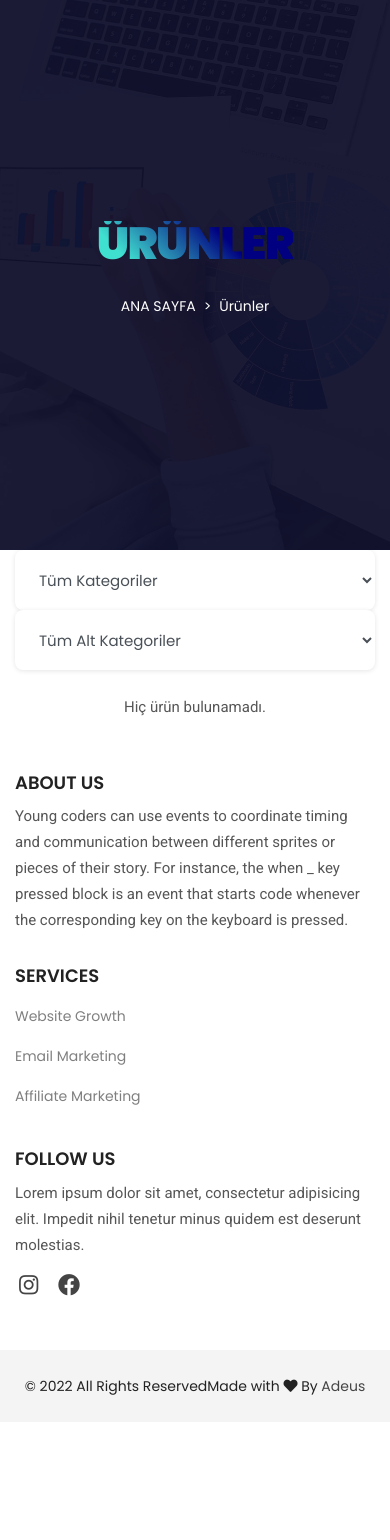
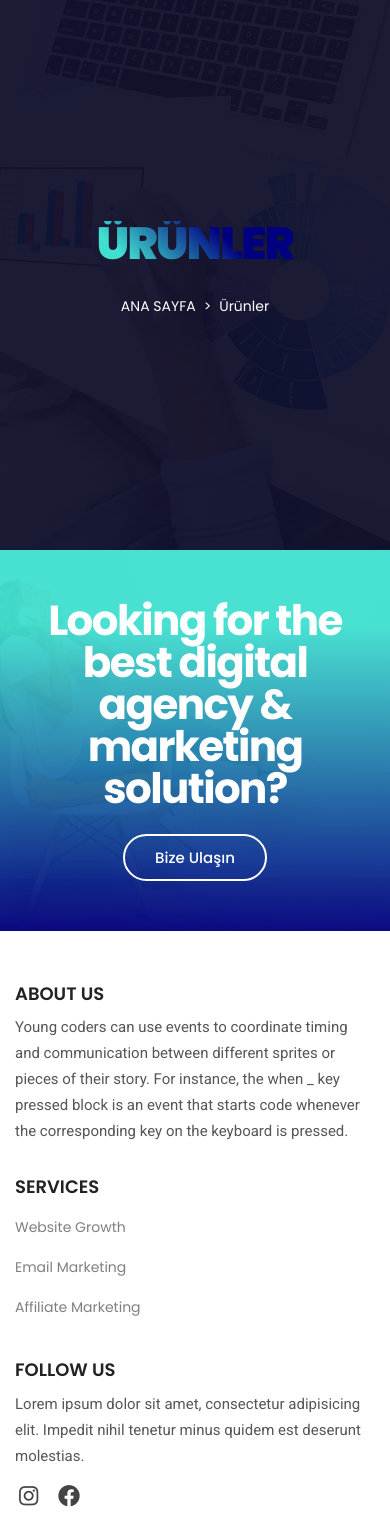
Before and after one commit to devmustafaulutas/BaranBoya, a PHP site: page /urunler.php in a window 390 px wide. Shown: the top 1540 px of the page. Before the commit the page ends 1395 px from the top, so only its background shows below. Run offline with PHP 8.4, Linux system fonts and the light colour scheme; data comes from the database, SQL or seed files in the repository; data that the repository does not hold is empty; some libraries are stand-ins or nearby versions.

Commit message:
commit 2

```diff
--- a/assets/css/style.css
+++ b/assets/css/style.css
@@ -1174,6 +1174,14 @@ header {
     visibility: hidden;
     opacity: 0;
 }
+.dropdown-submenu{
+    position: relative;
+}
+
+.dropdown-submenu:hover > .dropdown-menu {
+    visibility: visible;
+    opacity: 1;
+}
 
 .dropdown:hover > .dropdown-menu {
     visibility: visible;
--- a/urunler.php
+++ b/urunler.php
@@ -1,39 +1,16 @@
+
 <?php include "header.php"; ?>
-
-<?php
-
-// Kategorileri ve alt kategorileri çekme
-$kategori_sql = "SELECT * FROM kategoriler";
-$kategoriler = $con->query($kategori_sql);
-
-$alt_kategori_sql = "SELECT * FROM alt_kategoriler";
-$alt_kategoriler = $con->query($alt_kategori_sql);
-
-// Filtreleme
-$kategori_id = isset($_GET['kategori_id']) ? (int)$_GET['kategori_id'] : 0;
-$alt_kategori_id = isset($_GET['alt_kategori_id']) ? (int)$_GET['alt_kategori_id'] : 0;
-
-$sql = "SELECT u.id, u.isim, u.aciklama, u.fiyat, u.resim, a.isim AS alt_kategori_isim
-        FROM urunler u
-        JOIN alt_kategoriler a ON u.alt_kategori_id = a.id
-        WHERE (a.kategori_id = ? OR ? = 0) AND (u.alt_kategori_id = ? OR ? = 0)
-        ORDER BY u.id DESC";
-
-$stmt = $con->prepare($sql);
-$stmt->bind_param("iiii", $kategori_id, $kategori_id, $alt_kategori_id, $alt_kategori_id);
-$stmt->execute();
-$result = $stmt->get_result();
-?>
-
         <!-- ***** Breadcrumb Area Start ***** -->
         <section class="section breadcrumb-area overlay-dark d-flex align-items-center">
             <div class="container">
                 <div class="row">
                     <div class="col-12">
+                        <!-- Breamcrumb Content -->
                         <div class="breadcrumb-content d-flex flex-column align-items-center text-center">
                             <h2 class="text-white text-uppercase mb-3">Ürünler</h2>
                             <ol class="breadcrumb">
                                 <li class="breadcrumb-item"><a class="text-uppercase text-white" href="home">Ana Sayfa</a></li>
+
                                 <li class="breadcrumb-item text-white active">Ürünler</li>
                             </ol>
                         </div>
@@ -43,67 +20,20 @@ $result = $stmt->get_result();
         </section>
         <!-- ***** Breadcrumb Area End ***** -->
 
-<!-- Kategori ve Alt Kategori Seçim Formu -->
-<section class="filter-area">
+        <!--====== Call To Action Area Start ======-->
+        <section class="section cta-area bg-overlay ptb_100">
             <div class="container">
-        <form method="GET" action="urunler.php">
-            <div class="row mb-4">
-                <div class="col-md-6">
-                    <select name="kategori_id" class="form-control" onchange="this.form.submit()">
-                        <option value="0">Tüm Kategoriler</option>
-                        <?php if ($kategoriler->num_rows > 0): ?>
-                            <?php while ($kategori = $kategoriler->fetch_assoc()): ?>
-                                <option value="<?php echo $kategori['id']; ?>" <?php echo ($kategori_id == $kategori['id']) ? 'selected' : ''; ?>>
-                                    <?php echo htmlspecialchars($kategori['isim']); ?>
-                                </option>
-                            <?php endwhile; ?>
-                        <?php endif; ?>
-                    </select>
-                </div>
-                <div class="col-md-6">
-                    <select name="alt_kategori_id" class="form-control" onchange="this.form.submit()">
-                        <option value="0">Tüm Alt Kategoriler</option>
-                        <?php if ($alt_kategori->num_rows > 0): ?>
-                            <?php while ($alt_kategori = $alt_kategoriler->fetch_assoc()): ?>
-                                <option value="<?php echo $alt_kategori['id']; ?>" <?php echo ($alt_kategori_id == $alt_kategori['id']) ? 'selected' : ''; ?>>
-                                    <?php echo htmlspecialchars($alt_kategori['isim']); ?>
-                                </option>
-                            <?php endwhile; ?>
-                        <?php endif; ?>
-                    </select>
-                </div>
-            </div>
-        </form>
-    </div>
-</section>
-
-<!-- Ürünler Listesi -->
-<section class="products-area">
-    <div class="container">
-        <div class="row">
-            <?php if ($result->num_rows > 0): ?>
-                <?php while ($urun = $result->fetch_assoc()): ?>
-                    <div class="col-md-4 mb-4">
-                        <div class="product-card">
-                            <div class="product-img">
-                                <img src="<?php echo htmlspecialchars($urun['resim']); ?>" alt="<?php echo htmlspecialchars($urun['isim']); ?>" class="img-fluid">
-                            </div>
-                            <div class="product-info text-center">
-                                <h3 class="product-title"><?php echo htmlspecialchars($urun['isim']); ?></h3>
-                                <p class="product-description"><?php echo htmlspecialchars($urun['aciklama']); ?></p>
-                                <p class="product-price"><?php echo number_format($urun['fiyat'], 2, ',', '.') . ' TL'; ?></p>
-                                <a href="urun_detay.php?id=<?php echo $urun['id']; ?>" class="btn btn-primary">Detaylar</a>
+                <div class="row justify-content-center">
+                    <div class="col-12 col-lg-10">
+                        <!-- Section Heading -->
+                        <div class="section-heading text-center m-0">
+                            <h2 class="text-white"><?php print $enquiry_title; ?></h2>
+                            <p class="text-white d-none d-sm-block mt-4"><?php print $enquiry_text; ?></p>
+                            <a href="contact" class="btn btn-bordered-white mt-4">Bize Ulaşın</a>
                         </div>
                     </div>
                 </div>
-                <?php endwhile; ?>
-            <?php else: ?>
-                <div class="col-12">
-                    <p class="text-center">Hiç ürün bulunamadı.</p>
-                </div>
-            <?php endif; ?>
-        </div>
             </div>
         </section>
-
+        <!--====== Call To Action Area End ======-->
 <?php include "footer.php"; ?>
--- a/z_db.php
+++ b/z_db.php
@@ -1,5 +1,6 @@
 <?php
 $con = new mysqli("localhost", "truvaayv_root", "kerem.1234", "truvaayv_scriptdb");
+// $con = new mysqli("localhost", "musta", "12345678", "script");
 if ($con->connect_errno) {
     echo "Failed to connect to MySQL: (" . $mysqli->connect_errno . ") " . $mysqli->connect_error;
 }
```
Also changed, not shown: header.php (+9 -41 lines). Lines whose indentation alone changed are shown as unchanged.
